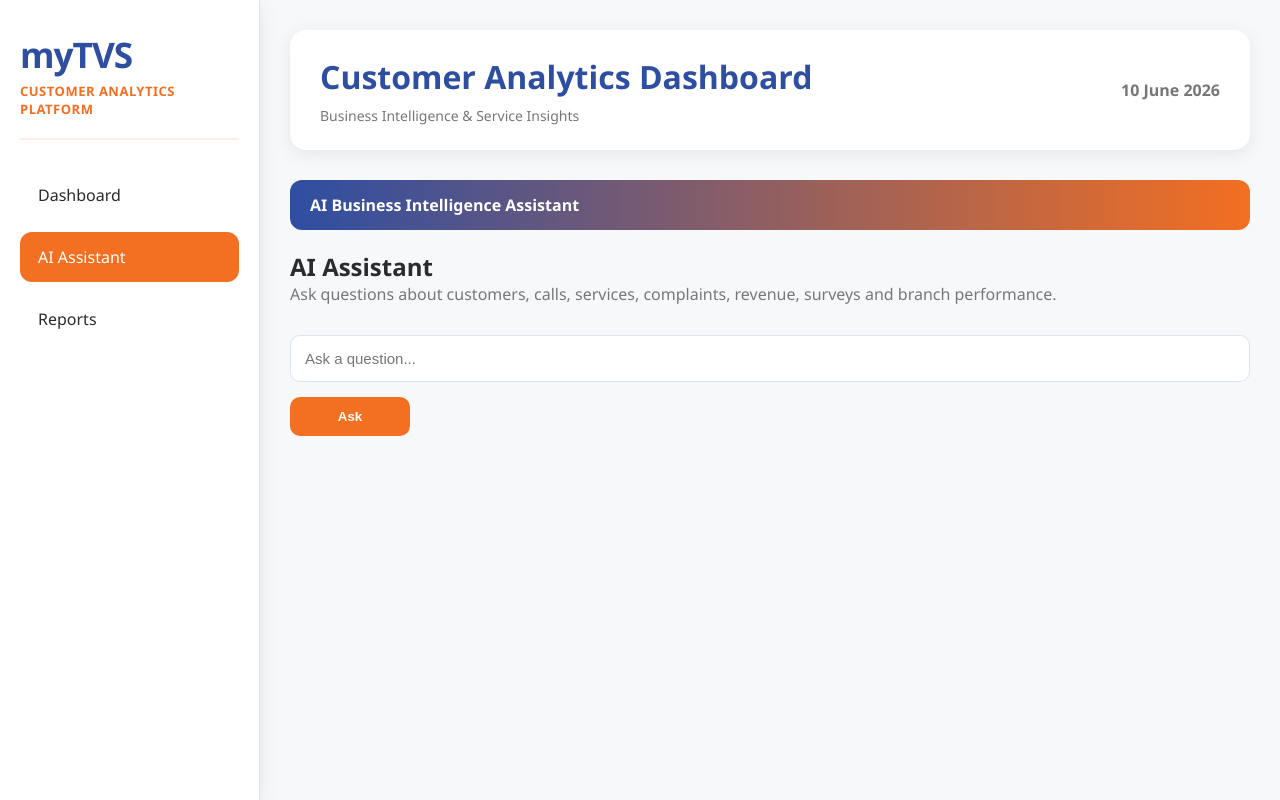
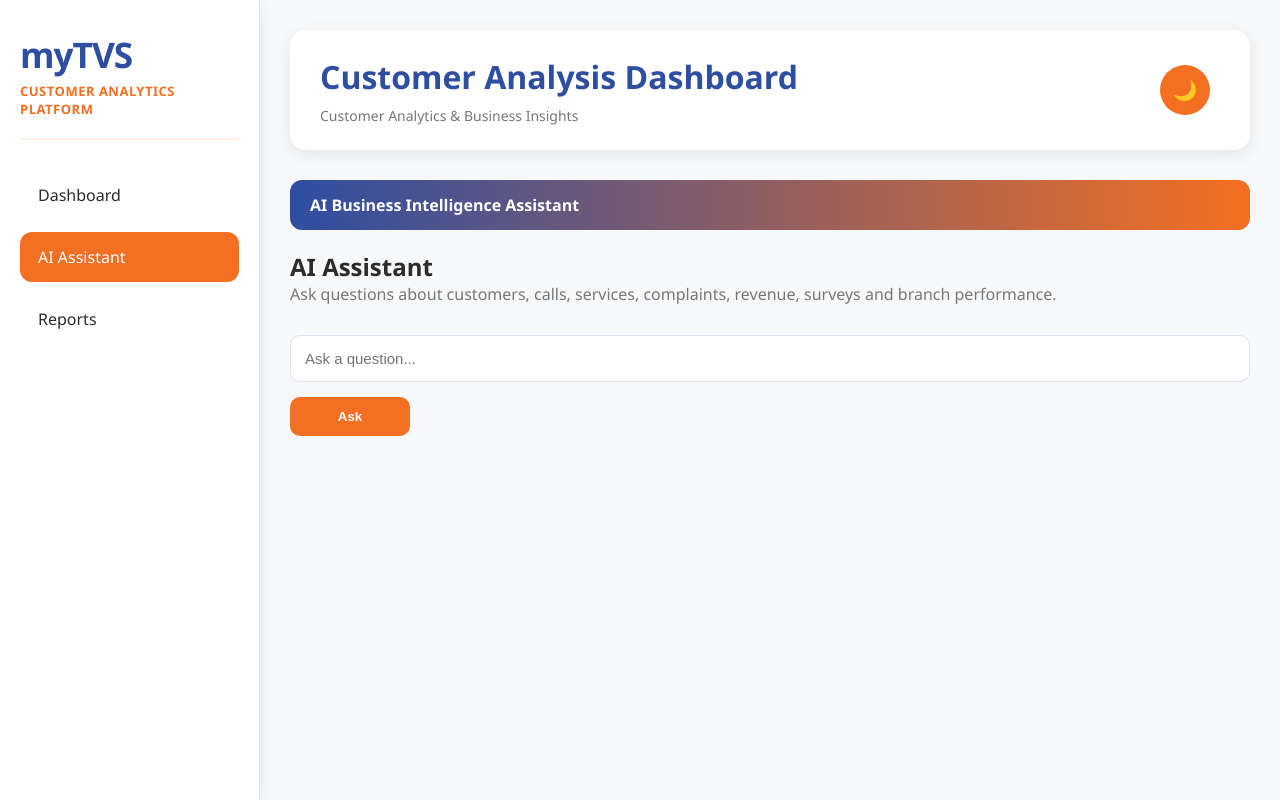
Before and after one commit to grvig/customer-analysis-project, a React (Vite) app in the folder tempapp/: page /ai in a window 1280 px wide. Built offline with nearby package versions, Linux system fonts and the light colour scheme.

Commit message:
Add dark mode toggle and theme support

```diff
--- a/tempapp/src/components/layout/Header.jsx
+++ b/tempapp/src/components/layout/Header.jsx
@@ -1,33 +1,50 @@
+import { useEffect, useState } from "react";
+
 export default function Header() {
-  const today = new Date().toLocaleDateString("en-IN", {
-    day: "numeric",
-    month: "long",
-    year: "numeric",
-  });
+  const [darkMode, setDarkMode] = useState(false);
+
+  useEffect(() => {
+    const savedMode =
+      localStorage.getItem("theme") === "dark";
+
+    setDarkMode(savedMode);
+
+    if (savedMode) {
+      document.body.classList.add("dark-mode");
+    }
+  }, []);
+
+  const toggleTheme = () => {
+    const newMode = !darkMode;
+
+    setDarkMode(newMode);
+
+    if (newMode) {
+      document.body.classList.add("dark-mode");
+      localStorage.setItem("theme", "dark");
+    } else {
+      document.body.classList.remove("dark-mode");
+      localStorage.setItem("theme", "light");
+    }
+  };
 
   return (
     <div className="header">
       <div>
-        <h1>Customer Analytics Dashboard</h1>
+        <h1>Customer Analysis Dashboard</h1>
 
-        <p
-          style={{
-            color: "#777",
-            marginTop: "8px",
-            fontSize: "14px",
-          }}
-        >
-          Business Intelligence & Service Insights
+        <p className="header-subtitle">
+          Customer Analytics & Business Insights
         </p>
       </div>
 
-      <div
-        style={{
-          color: "#777",
-          fontWeight: "600",
-        }}
-      >
-        {today}
+      <div className="header-actions">
+        <button
+          className="theme-toggle"
+          onClick={toggleTheme}
+        >
+          {darkMode ? "☀️" : "🌙"}
+        </button>
       </div>
     </div>
   );
--- a/tempapp/src/index.css
+++ b/tempapp/src/index.css
@@ -37,10 +37,20 @@ body {
 
 .sidebar {
   width: 260px;
+  height: 100vh;
+
+  position: fixed;
+  left: 0;
+  top: 0;
+
   background: var(--white);
   border-right: 1px solid var(--border);
+
   padding: 30px 20px;
   box-shadow: var(--shadow);
+
+  overflow-y: auto;
+  z-index: 1000;
 }
 
 .sidebar h2 {
@@ -93,7 +103,12 @@ body {
 
 .main-content {
   flex: 1;
+
+  margin-left: 260px;
+
   padding: 30px;
+
+  min-height: 100vh;
 }
 
 .header {
@@ -285,11 +300,13 @@ textarea {
   }
 
   .sidebar {
+    position: relative;
     width: 100%;
-    min-height: auto;
+    height: auto;
   }
 
   .main-content {
+    margin-left: 0;
     padding: 20px;
   }
 
@@ -298,7 +315,6 @@ textarea {
     align-items: flex-start;
     gap: 12px;
   }
-
 }
 .loading-container {
   display: flex;
@@ -406,3 +422,85 @@ button {
 button:disabled {
   opacity: 0.8;
 }
+body.dark-mode {
+  --white: #1e293b;
+  --background: #0f172a;
+
+  --text-primary: #f1f5f9;
+  --text-secondary: #cbd5e1;
+
+  --border: #334155;
+
+  --shadow: 0 4px 18px rgba(0, 0, 0, 0.3);
+}
+
+body,
+.sidebar,
+.header,
+.summary-card,
+.chart-card,
+.result-box,
+.history-box,
+textarea,
+input,
+select {
+  transition: all 0.3s ease;
+}
+
+.theme-toggle {
+  width: 50px;
+  height: 50px;
+
+  min-width: 50px;
+
+  border-radius: 50%;
+
+  background: var(--tvs-orange);
+
+  display: flex;
+  align-items: center;
+  justify-content: center;
+
+  font-size: 20px;
+
+  padding: 0;
+
+  cursor: pointer;
+}
+
+.theme-toggle:hover {
+  transform: rotate(15deg);
+}
+
+.header-actions {
+  display: flex;
+  align-items: center;
+  gap: 12px;
+}
+
+body.dark-mode pre {
+  background: #172033;
+}
+
+body.dark-mode textarea,
+body.dark-mode input,
+body.dark-mode select {
+  background: #1e293b;
+  color: #f1f5f9;
+}
+
+body.dark-mode .sidebar a:hover {
+  background: rgba(243, 111, 33, 0.15);
+}
+
+body.dark-mode .history-box p {
+  border-bottom: 1px solid #334155;
+}
+
+body.dark-mode .response-section pre {
+  border-left: 4px solid var(--tvs-orange);
+}
+
+body.dark-mode button:disabled {
+  background: #475569;
+}
```
